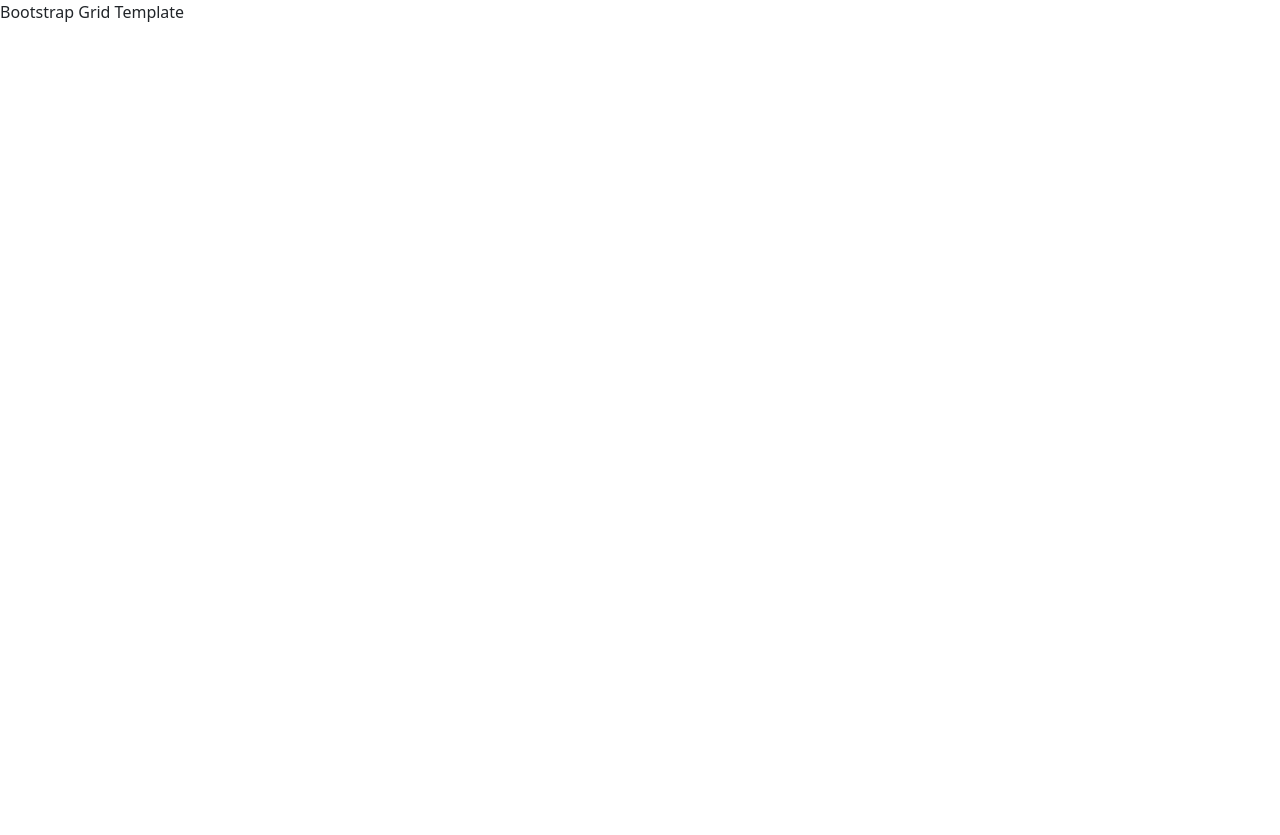
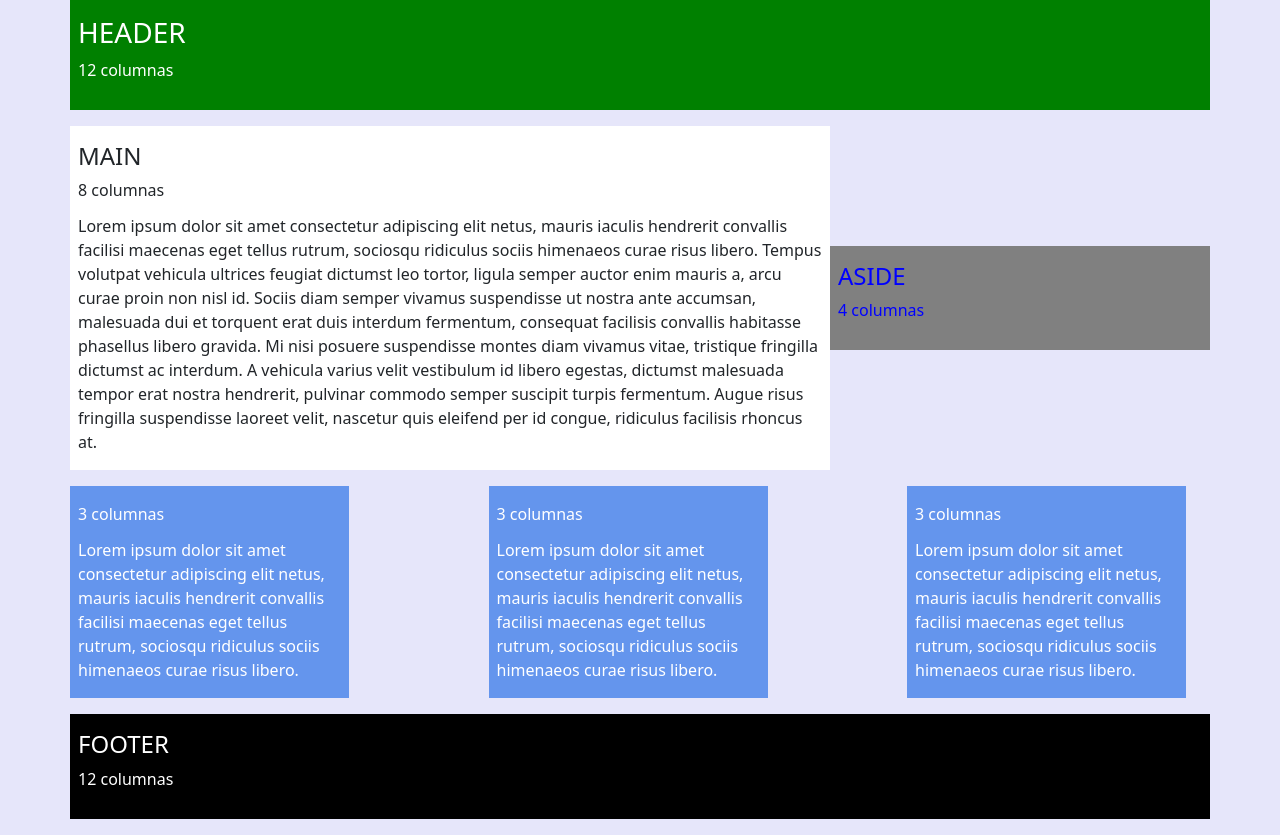
Before and after one commit to agusp-dev/bootstrap4course-grid, a plain HTML site: page index.html in a window 1280 px wide. Before the commit the page ends 800 px from the top, so only its background shows below. Drawn offline with nearby package versions, Linux system fonts and the light colour scheme.

Commit message:
Integrated columns

```diff
--- a/index.html
+++ b/index.html
@@ -6,9 +6,100 @@
   <meta name="viewport" content="width=device-width, initial-scale=1.0">
   <link href="https://cdn.jsdelivr.net/npm/bootstrap@5.0.0-beta3/dist/css/bootstrap.min.css" rel="stylesheet" integrity="sha384-eOJMYsd53ii+scO/bJGFsiCZc+5NDVN2yr8+0RDqr0Ql0h+rP48ckxlpbzKgwra6" crossorigin="anonymous">
   <title>Bootstrap Grid Template</title>
+  <style>
+
+    body {
+      background-color: lavender;
+    }
+
+    p {
+      margin: 0;
+    }
+
+    .col {
+      padding: 16px 8px;
+      margin-bottom: 16px;
+    }
+
+    .column-counter {
+      margin-bottom: 12px;
+    }
+
+    .header {
+      background-color: green;
+      color: white;
+    }
+
+    .main {
+      background-color: white;
+    }
+
+    .aside {
+      background-color: gray;
+      color: blue;
+    }
+
+    .product {
+      background-color: cornflowerblue;
+      color: white;
+    }
+
+    .footer {
+      background-color: black;
+      color: white;
+    }
+
+
+
+
+
+  </style>
 </head>
 <body>
-  Bootstrap Grid Template
+
+  <div class="container">
+    <div class="row">
+
+      <header class="col col-12 header">
+        <h3>HEADER</h3>
+        <p class="column-counter">12 columnas</p>
+      </header>
+
+      <div class="col col-8 main">
+        <h4>MAIN</h4>
+        <p class="column-counter">8 columnas</p>
+        <p>Lorem ipsum dolor sit amet consectetur adipiscing elit netus, mauris iaculis hendrerit convallis facilisi maecenas eget tellus rutrum, sociosqu ridiculus sociis himenaeos curae risus libero. Tempus volutpat vehicula ultrices feugiat dictumst leo tortor, ligula semper auctor enim mauris a, arcu curae proin non nisl id. Sociis diam semper vivamus suspendisse ut nostra ante accumsan, malesuada dui et torquent erat duis interdum fermentum, consequat facilisis convallis habitasse phasellus libero gravida.
+
+          Mi nisi posuere suspendisse montes diam vivamus vitae, tristique fringilla dictumst ac interdum. A vehicula varius velit vestibulum id libero egestas, dictumst malesuada tempor erat nostra hendrerit, pulvinar commodo semper suscipit turpis fermentum. Augue risus fringilla suspendisse laoreet velit, nascetur quis eleifend per id congue, ridiculus facilisis rhoncus at.</p>
+      </div>
+      <div class="col col-4 aside align-self-center">
+        <h4>ASIDE</h4>
+        <p class="column-counter">4 columnas</p>
+      </div>
+
+      <div class="row justify-content-between">
+        <div class="col col-3 product">
+          <p class="column-counter">3 columnas</p>
+          <p>Lorem ipsum dolor sit amet consectetur adipiscing elit netus, mauris iaculis hendrerit convallis facilisi maecenas eget tellus rutrum, sociosqu ridiculus sociis himenaeos curae risus libero.</p>
+        </div>
+        <div class="col col-3 product">
+          <p class="column-counter">3 columnas</p>
+          <p>Lorem ipsum dolor sit amet consectetur adipiscing elit netus, mauris iaculis hendrerit convallis facilisi maecenas eget tellus rutrum, sociosqu ridiculus sociis himenaeos curae risus libero.</p>
+        </div>
+        <div class="col col-3 product">
+          <p class="column-counter">3 columnas</p>
+          <p>Lorem ipsum dolor sit amet consectetur adipiscing elit netus, mauris iaculis hendrerit convallis facilisi maecenas eget tellus rutrum, sociosqu ridiculus sociis himenaeos curae risus libero.</p>
+        </div>
+      </div>
+
+      <footer class="footer col col-12">
+        <h4>FOOTER</h4>
+        <p class="column-counter">12 columnas</p>
+      </footer>
+
+    </div>
+  </div>
+
 
 
 
```
